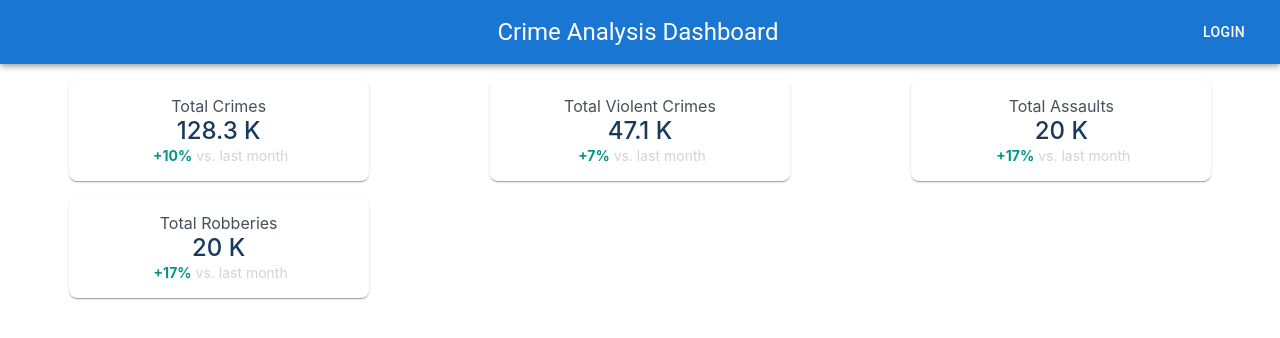
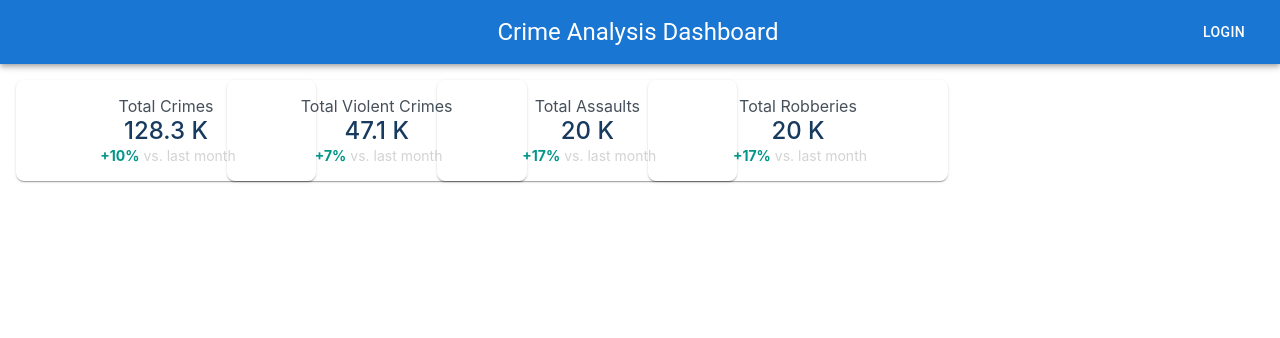
Before and after one commit to manitrana/manitrana.github.io, a React (Create React App) app: page / in a window 1280 px wide. Shown: the top 338 px of the page. Built offline with nearby package versions, Linux system fonts and the light colour scheme.

Commit message:
spacing widgets

```diff
--- a/src/App.js
+++ b/src/App.js
@@ -36,7 +36,7 @@ function App() {
 
       <Grid container spacing={2} padding="2vh">
 
-        <Grid item xs={4}>
+        <Grid item xs={2}>
           {/* Total Crimes High-Level Widget */}
           <Container sx={{bgcolor: 'spacegray', boxShadow: 1, borderRadius: 2, p: 2, width: '300px'}}>
 
@@ -56,7 +56,7 @@ function App() {
           </Container>
         </Grid>
 
-        <Grid item xs={4}>
+        <Grid item xs={2}>
           {/* Violent Crimes High-Level Widget */}
           <Container sx={{bgcolor: 'spacegray', boxShadow: 1, borderRadius: 2, p: 2, width: '300px'}}>
             <Box sx={{ color: '#46505A' }}>Total Violent Crimes</Box>
@@ -72,7 +72,7 @@ function App() {
           </Container>
         </Grid>
 
-        <Grid item xs={4}>
+        <Grid item xs={2}>
           {/* Assaults High-Level Widget */}
           <Container sx={{bgcolor: 'spacegray', boxShadow: 1, borderRadius: 2, p: 2, width: '300px'}}>
             <Box sx={{ color: '#46505A' }}>Total Assaults</Box>
@@ -88,7 +88,7 @@ function App() {
           </Container>
         </Grid>
 
-        <Grid item xs={4}>
+        <Grid item xs={2}>
           {/* Robberies High-Level Widget */}
           <Container sx={{bgcolor: 'spacegray', boxShadow: 1, borderRadius: 2, p: 2, width: '300px'}}>
             <Box sx={{ color: '#46505A' }}>Total Robberies</Box>
```
